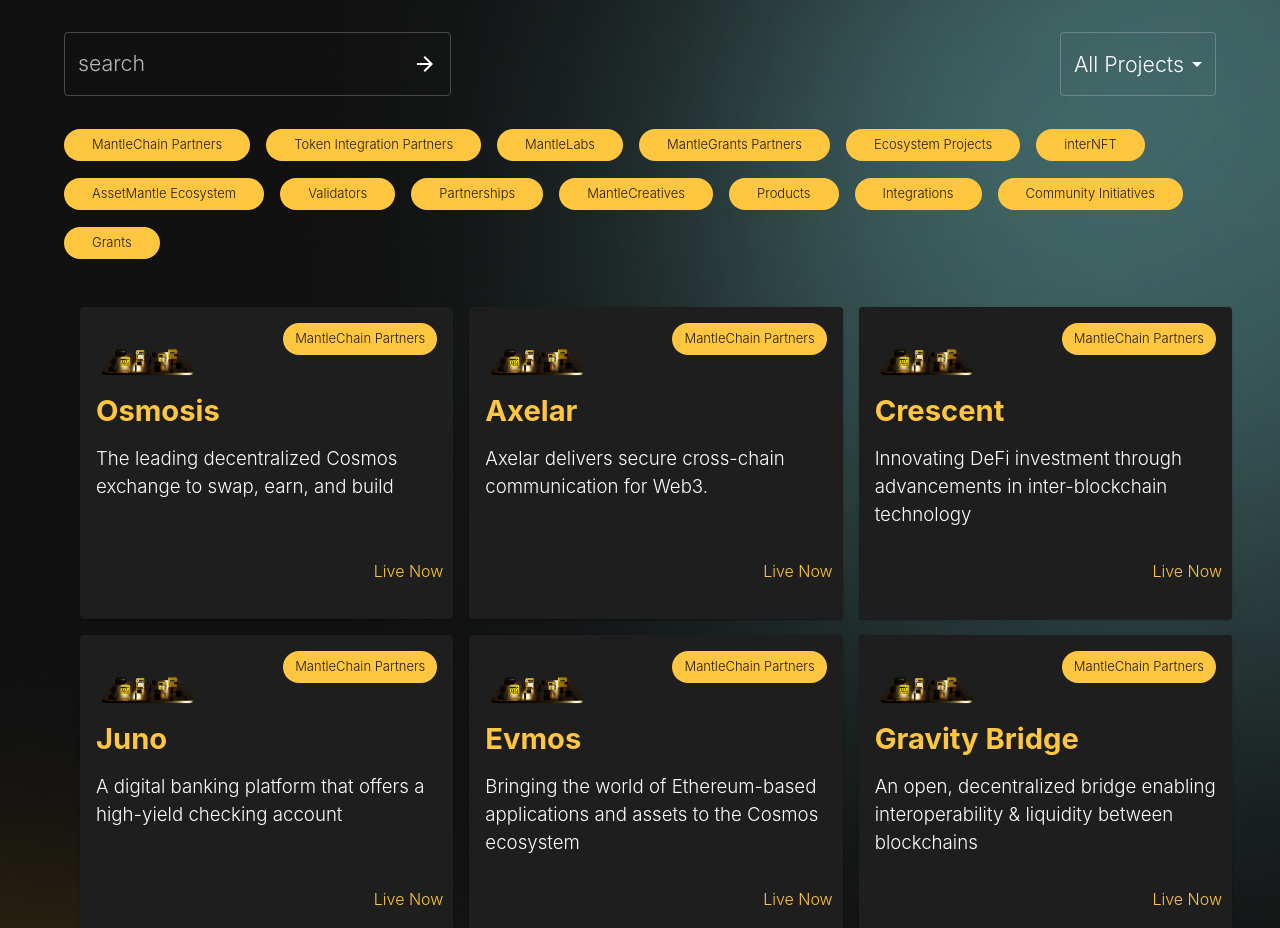
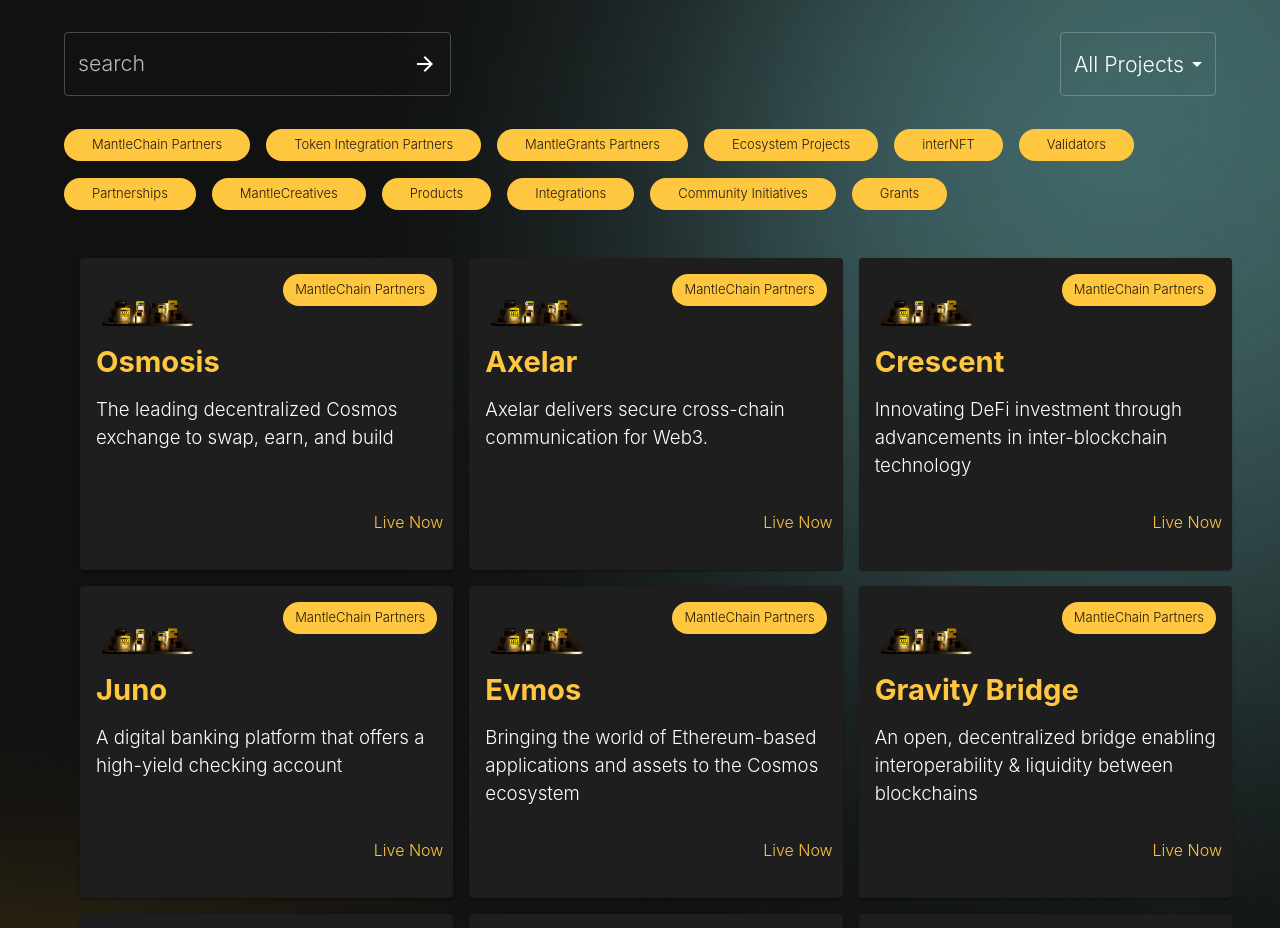
Before and after one commit to AssetMantle/website, a Next.js app: page /ecosystems in a window 1280 px wide. Shown: the part 960-1888 px from the top of the page. Built offline with nearby package versions, Linux system fonts and the light colour scheme.

Commit message:
Removed drop down options from filters

```diff
--- a/views/EcosystemsLowerSection.js
+++ b/views/EcosystemsLowerSection.js
@@ -461,7 +461,6 @@ export default function EcosystemsPageLowerSection() {
   };
 
   let sortedArray = getSortedArray();
-  console.log(sortedArray);
 
   return (
     <>
@@ -485,7 +484,7 @@ export default function EcosystemsPageLowerSection() {
                 onChange={(e) => {
                   setSearchData(e.target.value);
                   if (e.target.value.length == 0) {
-                    setNameFilters("");
+                    setNameFilters;
                     return;
                   }
                 }}
@@ -513,8 +512,10 @@ export default function EcosystemsPageLowerSection() {
             }}
             gap={2}
           >
-            {filters.map((type, index) => {
-              return (
+            {filters.map(
+              (type, index) =>
+                type !== "AssetMantle Ecosystem" &&
+                type !== "MantleLabs" && (
                   <Grid key={index} item>
                     <Chip
                       sx={{ px: 2 }}
@@ -532,8 +533,8 @@ export default function EcosystemsPageLowerSection() {
                       label={type}
                     ></Chip>
                   </Grid>
-              );
-            })}
+                )
+            )}
           </Grid>
 
           {/* Ecosystems */}
```
Lines whose indentation alone changed are shown as unchanged.
